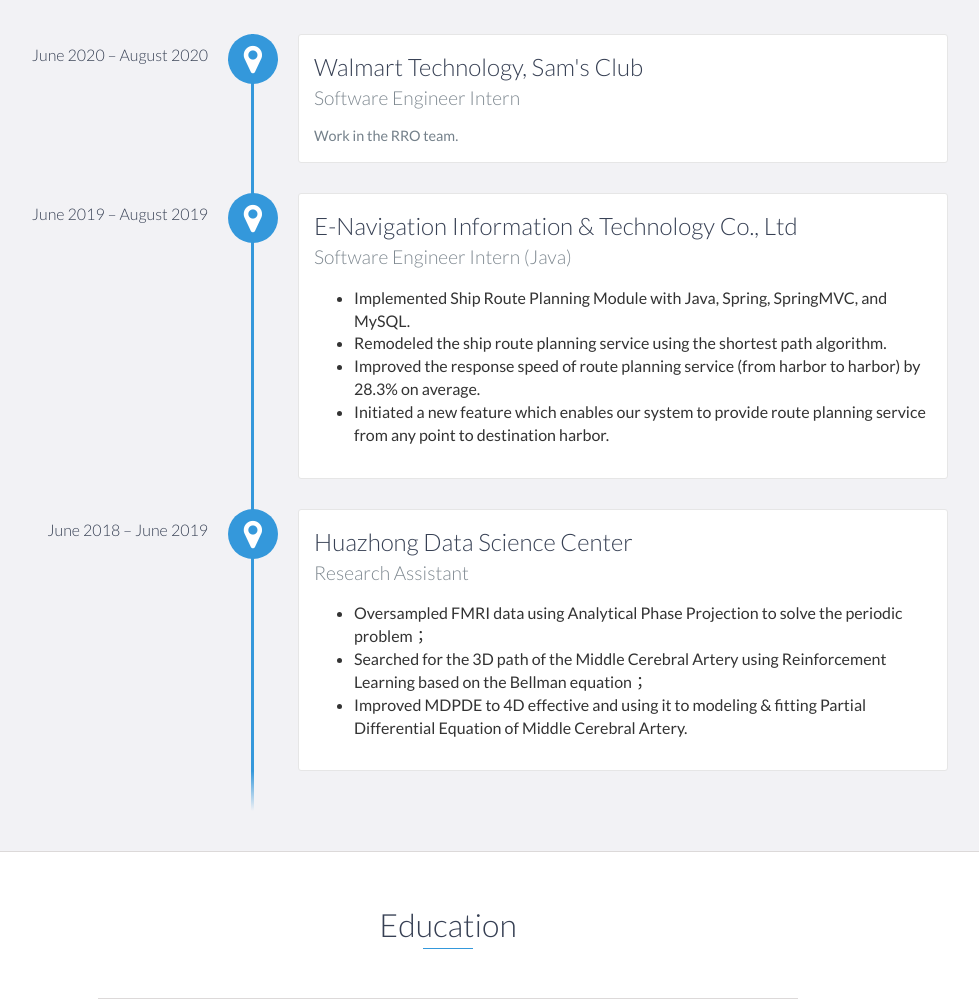
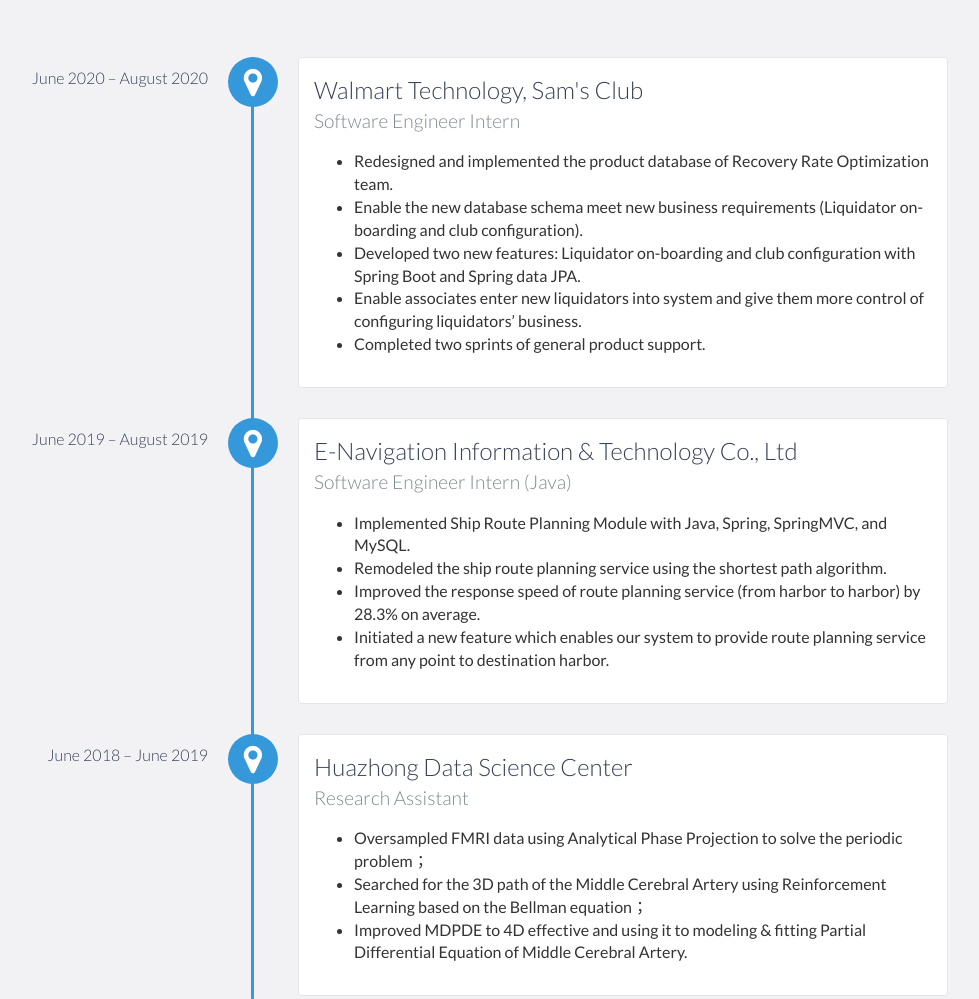
Before and after one commit to Qianhui-Yu/Qianhui-Yu.github.io, a website: page index.html in a window 1280 px wide. Shown: the part 1210-2209 px from the top of the page, without its empty margins (192-1171 px from the left). Drawn offline with nearby package versions, Linux system fonts and the light colour scheme.

Commit message:
Update internship experience at Walmart

```diff
--- a/index.html
+++ b/index.html
@@ -84,7 +84,7 @@
                     <p>
                         Hi! I am an M.S. in EE  at Columbia University, Software Engineer and Saxophone Player,
                         who is very passionate about technology and music.<br />
-                        As a full-stack developer, I am proficient in Java/Spring, JavaScript/React, and familiar with Python/Django. <br />
+                        As a Software Engineer, I am proficient in Java/Spring and familiar with Python/Django and JavaScript/React. <br />
                         My vision is to use my knowledge and creativity to develop tons of innovative Apps and features to facilitate people's lives!<br />
                         For more experience and my tech stacks, please refer to the related parts.<br />
                     </p>
@@ -100,9 +100,23 @@
             <div data-date="June 2020 – August 2020">
                 <h3>Walmart Technology, Sam's Club</h3>
                 <h4>Software Engineer Intern</h4>
-                <p>
-                    Work in the RRO team.
-                </p>
+                <ul>
+                    <li>
+                        Redesigned and implemented the product database of Recovery Rate Optimization team.
+                    </li>
+                    <li>
+                        Enable the new database schema meet new business requirements (Liquidator on-boarding and club configuration).
+                    </li>
+                    <li>
+                        Developed two new features: Liquidator on-boarding and club configuration with Spring Boot and Spring data JPA.
+                    </li>
+                    <li>
+                        Enable associates enter new liquidators into system and give them more control of configuring liquidators’ business.
+                    </li>
+                    <li>
+                        Completed two sprints of general product support.
+                    </li>
+                </ul>
             </div>
 
             <div data-date="June 2019 – August 2019">
@@ -167,7 +181,7 @@
                     HUST Symphony Orchestra: Chief Saxophone Player
                 </li>
                 <li>
-                    Student Union in Center of Art&Education: Vice Presi
+                    Student Union in Center of Art&Education: Vice President
                 </li>
                 <li>
                     Debate Team in School of Automation: 1st Debater / 4th Debater
```
Also changed, not shown: 1 other file.
